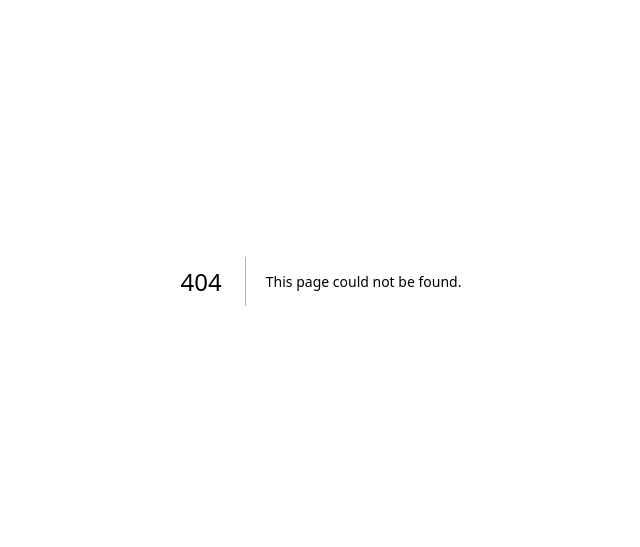
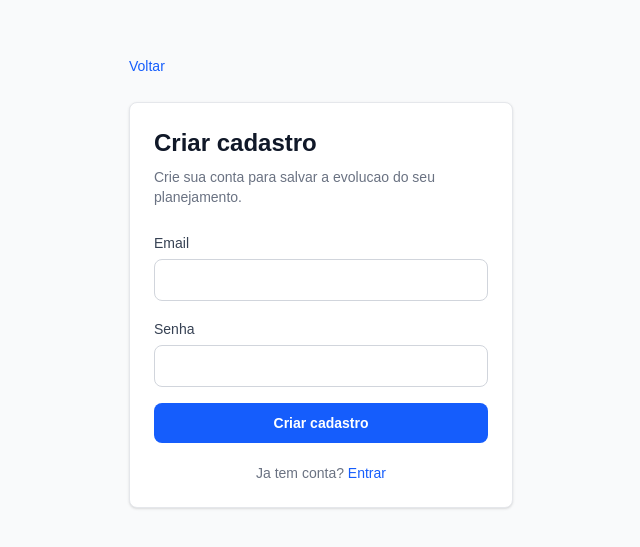
Before and after one commit to projetosonline100k/Planilhainteligente, a Next.js app: page /cadastro in a window 1280 px wide. Before the commit this address had no page. Shown: the part 119-666 px from the top of the page, without its empty margins (319-959 px from the left). Built offline with nearby package versions, Linux system fonts and the light colour scheme; no server answers.

Commit message:
feat: add Supabase authentication setup

```diff
--- a/package.json
+++ b/package.json
@@ -9,6 +9,7 @@
     "lint": "eslint"
   },
   "dependencies": {
+    "@supabase/supabase-js": "^2.107.0",
     "next": "16.2.7",
     "react": "19.2.4",
     "react-dom": "19.2.4"
--- /dev/null
+++ b/src/app/cadastro/page.tsx
@@ -0,0 +1,110 @@
+"use client";
+
+import Link from "next/link";
+import { useRouter } from "next/navigation";
+import { FormEvent, useState } from "react";
+import { supabase } from "@/lib/supabase";
+
+export default function CadastroPage() {
+  const router = useRouter();
+  const [email, setEmail] = useState("");
+  const [password, setPassword] = useState("");
+  const [message, setMessage] = useState("");
+  const [error, setError] = useState("");
+  const [isLoading, setIsLoading] = useState(false);
+
+  async function handleSubmit(event: FormEvent<HTMLFormElement>) {
+    event.preventDefault();
+    setMessage("");
+    setError("");
+    setIsLoading(true);
+
+    const { data, error: signUpError } = await supabase.auth.signUp({
+      email,
+      password,
+    });
+
+    setIsLoading(false);
+
+    if (signUpError) {
+      setError(signUpError.message);
+      return;
+    }
+
+    if (data.session) {
+      router.push("/diagnostico");
+      return;
+    }
+
+    setMessage("Cadastro criado. Confira seu email para confirmar a conta.");
+  }
+
+  return (
+    <main className="flex min-h-screen items-center justify-center bg-gray-50 px-4 py-10">
+      <section className="w-full max-w-sm">
+        <Link href="/" className="text-sm font-medium text-blue-600 hover:text-blue-700">
+          Voltar
+        </Link>
+
+        <div className="mt-6 rounded-lg border border-gray-200 bg-white p-6 shadow-sm">
+          <h1 className="text-2xl font-bold text-gray-900">Criar cadastro</h1>
+          <p className="mt-2 text-sm text-gray-500">
+            Crie sua conta para salvar a evolucao do seu planejamento.
+          </p>
+
+          <form onSubmit={handleSubmit} className="mt-6 space-y-4">
+            <label className="block">
+              <span className="text-sm font-medium text-gray-700">Email</span>
+              <input
+                type="email"
+                value={email}
+                onChange={(event) => setEmail(event.target.value)}
+                required
+                autoComplete="email"
+                className="mt-1 w-full rounded-lg border border-gray-300 px-3 py-2 text-gray-900 outline-none transition focus:border-blue-600 focus:ring-2 focus:ring-blue-100"
+              />
+            </label>
+
+            <label className="block">
+              <span className="text-sm font-medium text-gray-700">Senha</span>
+              <input
+                type="password"
+                value={password}
+                onChange={(event) => setPassword(event.target.value)}
+                required
+                minLength={6}
+                autoComplete="new-password"
+                className="mt-1 w-full rounded-lg border border-gray-300 px-3 py-2 text-gray-900 outline-none transition focus:border-blue-600 focus:ring-2 focus:ring-blue-100"
+              />
+            </label>
+
+            {error && (
+              <p className="rounded-lg bg-red-50 px-3 py-2 text-sm text-red-700">{error}</p>
+            )}
+
+            {message && (
+              <p className="rounded-lg bg-green-50 px-3 py-2 text-sm text-green-700">
+                {message}
+              </p>
+            )}
+
+            <button
+              type="submit"
+              disabled={isLoading}
+              className="w-full rounded-lg bg-blue-600 px-4 py-2.5 text-sm font-semibold text-white transition hover:bg-blue-700 disabled:cursor-not-allowed disabled:bg-blue-300"
+            >
+              {isLoading ? "Criando..." : "Criar cadastro"}
+            </button>
+          </form>
+
+          <p className="mt-5 text-center text-sm text-gray-500">
+            Ja tem conta?{" "}
+            <Link href="/login" className="font-medium text-blue-600 hover:text-blue-700">
+              Entrar
+            </Link>
+          </p>
+        </div>
+      </section>
+    </main>
+  );
+}
--- /dev/null
+++ b/src/app/login/page.tsx
@@ -0,0 +1,96 @@
+"use client";
+
+import Link from "next/link";
+import { useRouter } from "next/navigation";
+import { FormEvent, useState } from "react";
+import { supabase } from "@/lib/supabase";
+
+export default function LoginPage() {
+  const router = useRouter();
+  const [email, setEmail] = useState("");
+  const [password, setPassword] = useState("");
+  const [error, setError] = useState("");
+  const [isLoading, setIsLoading] = useState(false);
+
+  async function handleSubmit(event: FormEvent<HTMLFormElement>) {
+    event.preventDefault();
+    setError("");
+    setIsLoading(true);
+
+    const { error: signInError } = await supabase.auth.signInWithPassword({
+      email,
+      password,
+    });
+
+    setIsLoading(false);
+
+    if (signInError) {
+      setError(signInError.message);
+      return;
+    }
+
+    router.push("/minha-viagem");
+  }
+
+  return (
+    <main className="flex min-h-screen items-center justify-center bg-gray-50 px-4 py-10">
+      <section className="w-full max-w-sm">
+        <Link href="/" className="text-sm font-medium text-blue-600 hover:text-blue-700">
+          Voltar
+        </Link>
+
+        <div className="mt-6 rounded-lg border border-gray-200 bg-white p-6 shadow-sm">
+          <h1 className="text-2xl font-bold text-gray-900">Entrar</h1>
+          <p className="mt-2 text-sm text-gray-500">
+            Acesse sua conta para continuar planejando sua viagem.
+          </p>
+
+          <form onSubmit={handleSubmit} className="mt-6 space-y-4">
+            <label className="block">
+              <span className="text-sm font-medium text-gray-700">Email</span>
+              <input
+                type="email"
+                value={email}
+                onChange={(event) => setEmail(event.target.value)}
+                required
+                autoComplete="email"
+                className="mt-1 w-full rounded-lg border border-gray-300 px-3 py-2 text-gray-900 outline-none transition focus:border-blue-600 focus:ring-2 focus:ring-blue-100"
+              />
+            </label>
+
+            <label className="block">
+              <span className="text-sm font-medium text-gray-700">Senha</span>
+              <input
+                type="password"
+                value={password}
+                onChange={(event) => setPassword(event.target.value)}
+                required
+                autoComplete="current-password"
+                className="mt-1 w-full rounded-lg border border-gray-300 px-3 py-2 text-gray-900 outline-none transition focus:border-blue-600 focus:ring-2 focus:ring-blue-100"
+              />
+            </label>
+
+            {error && (
+              <p className="rounded-lg bg-red-50 px-3 py-2 text-sm text-red-700">{error}</p>
+            )}
+
+            <button
+              type="submit"
+              disabled={isLoading}
+              className="w-full rounded-lg bg-blue-600 px-4 py-2.5 text-sm font-semibold text-white transition hover:bg-blue-700 disabled:cursor-not-allowed disabled:bg-blue-300"
+            >
+              {isLoading ? "Entrando..." : "Entrar"}
+            </button>
+          </form>
+
+          <p className="mt-5 text-center text-sm text-gray-500">
+            Ainda nao tem conta?{" "}
+            <Link href="/cadastro" className="font-medium text-blue-600 hover:text-blue-700">
+              Criar cadastro
+            </Link>
+          </p>
+        </div>
+      </section>
+    </main>
+  );
+}
--- a/src/app/page.tsx
+++ b/src/app/page.tsx
@@ -10,12 +10,26 @@ export default function Home() {
         <p className="mt-4 text-base text-gray-500">
           Descubra quanto precisa guardar por mês para realizar sua próxima viagem.
         </p>
-        <Link
-          href="/diagnostico"
-          className="mt-8 inline-block rounded-xl bg-blue-600 px-6 py-3 text-sm font-semibold text-white hover:bg-blue-700 transition-colors"
-        >
-          Planejar minha viagem
-        </Link>
+        <div className="mt-8 flex flex-col gap-3 sm:flex-row sm:justify-center">
+          <Link
+            href="/login"
+            className="inline-flex items-center justify-center rounded-lg border border-gray-300 bg-white px-5 py-3 text-sm font-semibold text-gray-800 transition-colors hover:bg-gray-100"
+          >
+            Entrar
+          </Link>
+          <Link
+            href="/diagnostico"
+            className="inline-flex items-center justify-center rounded-lg bg-blue-600 px-5 py-3 text-sm font-semibold text-white transition-colors hover:bg-blue-700"
+          >
+            Começar diagnóstico
+          </Link>
+          <Link
+            href="/minha-viagem"
+            className="inline-flex items-center justify-center rounded-lg border border-gray-300 bg-white px-5 py-3 text-sm font-semibold text-gray-800 transition-colors hover:bg-gray-100"
+          >
+            Minha viagem
+          </Link>
+        </div>
       </div>
     </main>
   );
--- /dev/null
+++ b/src/lib/supabase.ts
@@ -0,0 +1,10 @@
+import { createClient } from "@supabase/supabase-js";
+
+const supabaseUrl = process.env.NEXT_PUBLIC_SUPABASE_URL;
+const supabaseAnonKey = process.env.NEXT_PUBLIC_SUPABASE_ANON_KEY;
+
+if (!supabaseUrl || !supabaseAnonKey) {
+  throw new Error("Variaveis publicas do Supabase nao configuradas.");
+}
+
+export const supabase = createClient(supabaseUrl, supabaseAnonKey);
```
Also changed, not shown: 1 other file (tests, documents, lock files or other folders).
